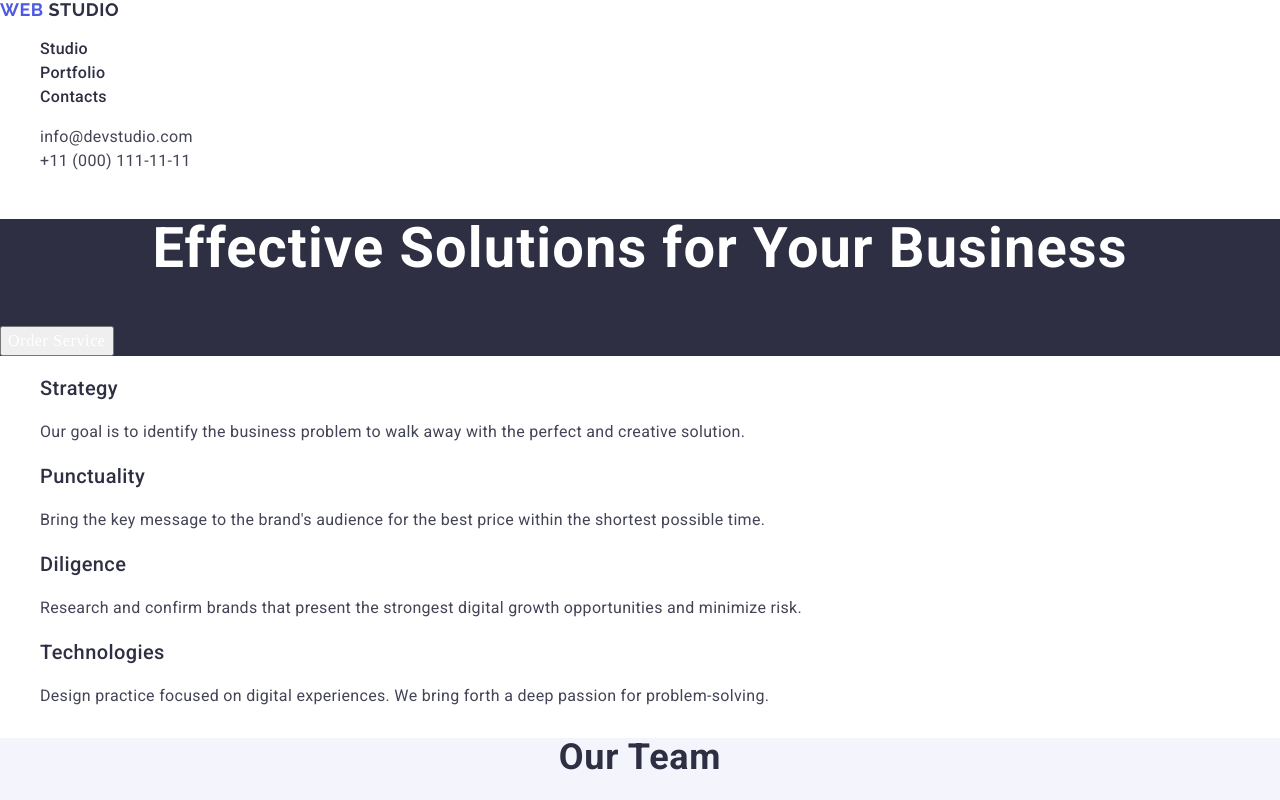
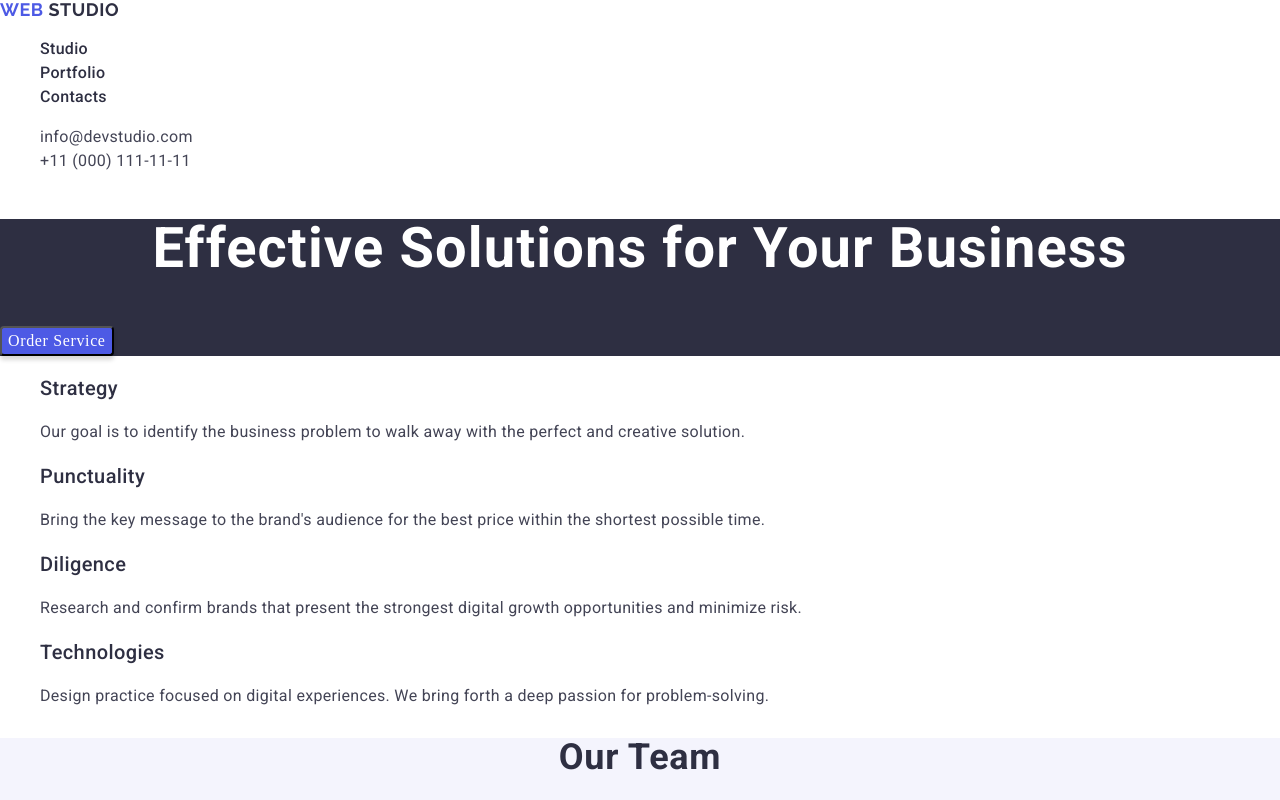
Before and after one commit to veronika859479867/homework-2, a plain HTML site: page index.html in a window 1280 px wide. Shown: the top 800 px of the page. Drawn offline with nearby package versions, Linux system fonts and the light colour scheme.

Commit message:
chage-name

```diff
--- a/css/styles.css
+++ b/css/styles.css
@@ -31,8 +31,7 @@ a {
 
 
 
-/*====HEADER====*/
-
+/*header*/
 
 .header-logo {
     color: #4D5AE5;
@@ -67,7 +66,7 @@ a {
 
 
 
-/*====HERO====*/
+/*hero*/
 
 .hero {
     background-color: #2E2F42;
@@ -90,15 +89,15 @@ a {
     font-weight: 500;
     line-height: 1.5;
     letter-spacing: 0.04em;
+    border-radius: 4px;
+    background: #4D5AE5;
+    box-shadow: 0px 4px 4px 0px rgba(0, 0, 0, 0.15);
 }
 
 
 
 
-/*====CHARACTERISTIC====*/
-
-
-
+/*characteristic*/
 
 .characteristic-subtitle {
     color: #2E2F42;
@@ -119,9 +118,7 @@ a {
 
 
 
-/*=====TEAM======*/
-
-
+/*team*/
 
 .team {
     background-color: #F4F4FD;
@@ -158,9 +155,7 @@ a {
 
 
 
-/*====PORTFOLIO====*/
-
-
+/*portfolio*/
 
 .portfolio-title {
     color: #2E2F42;
@@ -190,7 +185,7 @@ a {
 
 
 
-/*=====FOOTER=====*/
+/*footer*/
 
 .footer {
     background-color: #2E2F42;
```
